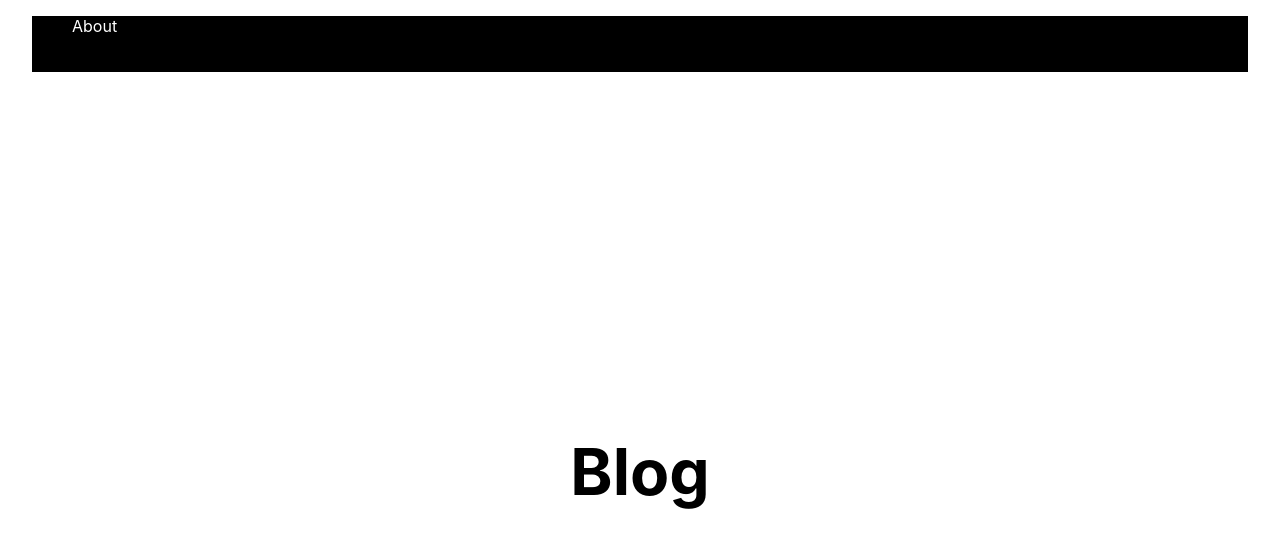
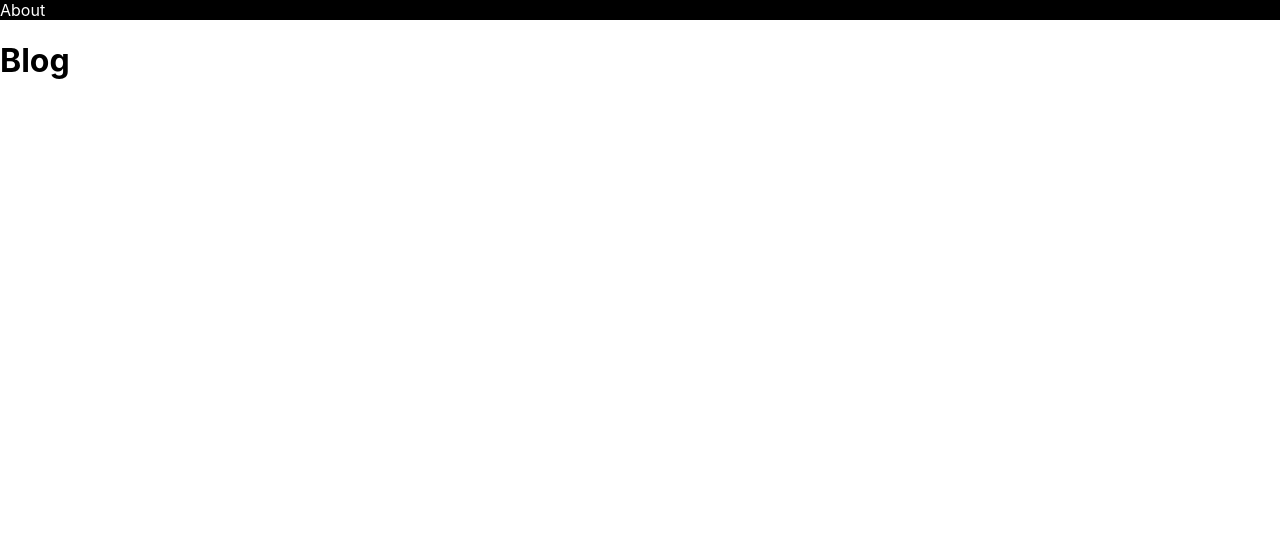
Before and after one commit to raffallves/blog, a Next.js app: page /home in a window 1280 px wide. Shown: the top 548 px of the page. Built offline with nearby package versions, Linux system fonts and the light colour scheme.

Commit message:
Add NavBar component & Reset CSS to almost zero

```diff
--- /dev/null
+++ b/components/NavBar.tsx
@@ -0,0 +1,19 @@
+import Link from 'next/link'
+
+export default function NavBar<Any>() {
+    return (
+        <>
+            <style jsx>{`
+                nav {
+                    background: black;
+                    color: white;
+                }
+            `}</style>
+            <nav>
+                <Link href={'/about'}>
+                    <a>About</a>
+                </Link>
+            </nav>
+        </>
+    )
+}
--- a/pages/home.tsx
+++ b/pages/home.tsx
@@ -1,4 +1,5 @@
 import type { NextPage } from 'next'
+import NavBar from '../components/NavBar'
 import Head from 'next/head'
 import Link from 'next/link'
 import styles from '../styles/Home.module.css'
@@ -11,17 +12,7 @@ const Homer: NextPage = () => {
                 <meta name='description' content='Generated by create next app' />
             </Head>
             <header className={styles.header}>
-                <nav>
-                    <ul>
-                        <li>
-                            <Link href={'/about'}>
-                                <a>
-                                    About
-                                </a>
-                            </Link>
-                        </li>
-                    </ul>
-                </nav>
+                <NavBar />
             </header>
             <main className={styles.main}>
                 <h1 className={styles.title}>Blog</h1>
--- a/styles/Home.module.css
+++ b/styles/Home.module.css
@@ -1,126 +1,8 @@
 .container {
-  padding: 0 2rem;
-}
-
-.main {
-  min-height: 100vh;
-  padding: 4rem 0;
-  flex: 1;
-  display: flex;
-  flex-direction: column;
-  justify-content: center;
-  align-items: center;
+  display: grid;
+  grid-template-areas: 'header' 'content' 'footer';
 }
 
 .header {
-  min-height: 7vh;
-  background-color: black;
-  width: 100%;
+  grid-area: 'header';
 }
-
-.header a {
-  color: white;
-}
-
-.footer {
-  display: flex;
-  flex: 1;
-  padding: 2rem 0;
-  border-top: 1px solid #eaeaea;
-  justify-content: center;
-  align-items: center;
-}
-
-.footer a {
-  display: flex;
-  justify-content: center;
-  align-items: center;
-  flex-grow: 1;
-}
-
-.title a {
-  color: #0070f3;
-  text-decoration: none;
-}
-
-.title a:hover,
-.title a:focus,
-.title a:active {
-  text-decoration: underline;
-}
-
-.title {
-  margin: 0;
-  line-height: 1.15;
-  font-size: 4rem;
-}
-
-.title,
-.description {
-  text-align: center;
-}
-
-.description {
-  margin: 4rem 0;
-  line-height: 1.5;
-  font-size: 1.5rem;
-}
-
-.code {
-  background: #fafafa;
-  border-radius: 5px;
-  padding: 0.75rem;
-  font-size: 1.1rem;
-  font-family: Menlo, Monaco, Lucida Console, Liberation Mono, DejaVu Sans Mono,
-    Bitstream Vera Sans Mono, Courier New, monospace;
-}
-
-.grid {
-  display: flex;
-  align-items: center;
-  justify-content: center;
-  flex-wrap: wrap;
-  max-width: 800px;
-}
-
-.card {
-  margin: 1rem;
-  padding: 1.5rem;
-  text-align: left;
-  color: inherit;
-  text-decoration: none;
-  border: 1px solid #eaeaea;
-  border-radius: 10px;
-  transition: color 0.15s ease, border-color 0.15s ease;
-  max-width: 300px;
-}
-
-.card:hover,
-.card:focus,
-.card:active {
-  color: #0070f3;
-  border-color: #0070f3;
-}
-
-.card h2 {
-  margin: 0 0 1rem 0;
-  font-size: 1.5rem;
-}
-
-.card p {
-  margin: 0;
-  font-size: 1.25rem;
-  line-height: 1.5;
-}
-
-.logo {
-  height: 1em;
-  margin-left: 0.5rem;
-}
-
-@media (max-width: 600px) {
-  .grid {
-    width: 100%;
-    flex-direction: column;
-  }
-}
```
